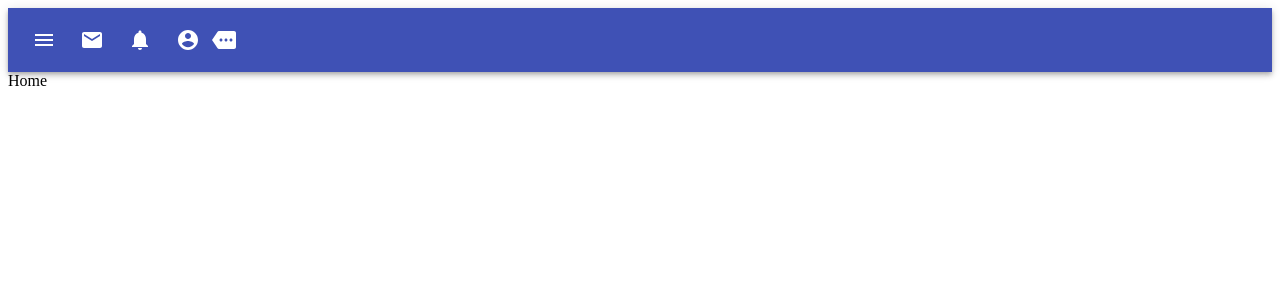
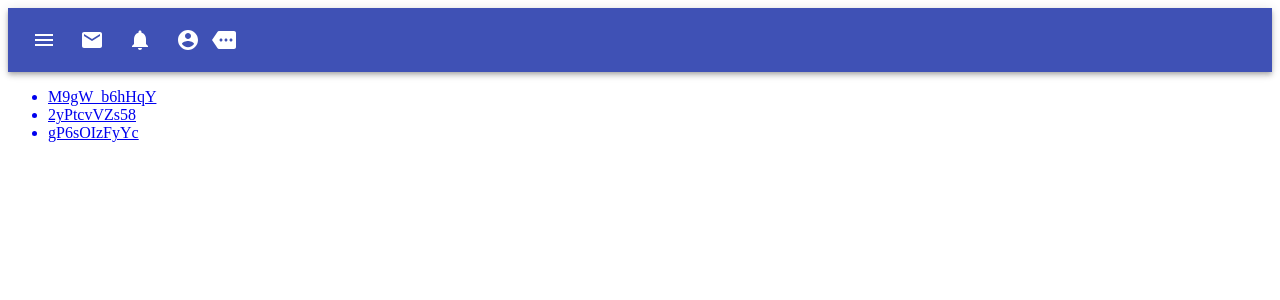
Before and after one commit to Tak-Iwamoto/redux-saga-test, a React (Create React App) app: page / in a window 1280 px wide. Shown: the top 300 px of the page. Built offline with nearby package versions, Linux system fonts and the light colour scheme.

Commit message:
api-for-redux-saga

```diff
--- a/package.json
+++ b/package.json
@@ -10,8 +10,8 @@
     "@types/react": "16.9.11",
     "@types/react-dom": "16.9.4",
     "@types/react-redux": "^7.1.2",
-    "@types/react-router": "^4.4.5",
-    "@types/react-router-dom": "^4.3.2",
+    "@types/react-router": "^5.1.3",
+    "@types/react-router-dom": "^5.1.3",
     "axios": "^0.19.0",
     "googleapis": "^45.0.0",
     "husky": "^3.0.9",
--- a/src/actions/youtube.ts
+++ b/src/actions/youtube.ts
@@ -6,7 +6,7 @@ import * as ActionType from './youtubeConstants';
 interface GetVideoParams {
   videoId: string;
 }
-interface GetMembersResult {
+interface GetVideoResult {
   video: VideoType;
 }
 
@@ -16,7 +16,7 @@ export const getVideo = {
     payload: params,
   }),
 
-  succeed: (params: GetVideoParams, result: GetMembersResult) => ({
+  succeed: (params: GetVideoParams, result: GetVideoResult) => ({
     type: ActionType.GET_VIDEO_SUCCEED as typeof ActionType.GET_VIDEO_SUCCEED,
     payload: { params, result },
   }),
--- a/src/components/Home.tsx
+++ b/src/components/Home.tsx
@@ -1,8 +1,17 @@
 import React, { FC } from 'react';
+import { Link } from 'react-router-dom';
+
+const ids: string[] = ['M9gW_b6hHqY', '2yPtcvVZs58', 'gP6sOIzFyYc'];
 
 const Home: FC = () => (
   <>
-    <div>Home</div>
+    <ul>
+      {ids.map(id => (
+        <Link to={`/videos/${id}`}>
+          <li key={id}>{id}</li>
+        </Link>
+      ))}
+    </ul>
   </>
 );
 
--- a/src/components/Video.tsx
+++ b/src/components/Video.tsx
@@ -1,7 +1,7 @@
 import React, { FC } from 'react';
 import {
+  Avatar,
   Card,
-  CardMedia,
   CardContent,
   Typography,
   IconButton,
@@ -24,13 +24,15 @@ const Video: FC<VideoProps> = ({ video, isLoading = false }) => {
       ? `${video.thumbnails.default.url}`
       : '/public/assets/image_not_found.png';
 
+  console.log(title);
+  console.log(thumbnailURL);
   return (
     <>
       {isLoading ? (
         <Spinner />
       ) : (
         <Card>
-          <CardMedia image={thumbnailURL} />
+          <Avatar src={thumbnailURL} />
           <CardContent>
             <Typography variant="body2" color="textSecondary" component="p">
               {title}
--- a/src/containers/Video.tsx
+++ b/src/containers/Video.tsx
@@ -43,6 +43,7 @@ const VideoContainer: FC<EnhancedVideoProps> = ({
   const { videoId } = match.params;
 
   useEffect(() => {
+    console.log(videoId);
     getVideoStart(videoId);
   }, []);
 
--- a/src/sagas/youtube.ts
+++ b/src/sagas/youtube.ts
@@ -1,26 +1,31 @@
 import { all, call, fork, put, takeLatest } from 'redux-saga/effects';
 
-import * as Action from '../actions/youtubeConstants';
+import * as ActionType from '../actions/youtubeConstants';
 import { getVideo } from '../actions/youtube';
 import { getVideoFactory } from '../services/youtube/api';
 
 function* runGetVideo(action: ReturnType<typeof getVideo.start>) {
+  console.log('run');
   const { videoId } = action.payload;
 
   try {
     const api = getVideoFactory();
     const video = yield call(api, videoId);
+    console.log(video);
+    console.log('get!');
 
-    yield put(getVideo.succeed({ videoId }, { video }));
+    yield put(getVideo.succeed(action.payload, { video }));
   } catch (err) {
-    yield put(getVideo.fail({ videoId }, err));
+    yield put(getVideo.fail(action.payload, err));
   }
 }
 
 export function* watchGetVideo() {
-  yield takeLatest(Action.GET_VIDEO_START, runGetVideo);
+  console.log('watch!');
+  yield takeLatest(ActionType.GET_VIDEO_START, runGetVideo);
 }
 
 export default function* rootSaga() {
+  console.log('root');
   yield all([fork(watchGetVideo)]);
 }
--- a/src/services/youtube/api.ts
+++ b/src/services/youtube/api.ts
@@ -22,7 +22,7 @@ export const getVideoFactory = (optionConfig?: ApiConfig) => {
   const getVideo = async (videoId: string) => {
     try {
       const res = await instance.get(
-        `/videos/?part=id,snippetcontentDetails&id=${videoId}&key=${process.env.API_KEY}`,
+        `/videos/?part=id,snippet,contentDetails&id=${videoId}&key=${process.env.REACT_APP_YOUTUBE_API_KEY}`,
       );
       if (res.status !== 200) {
         throw new Error('Server Error');
```
Also changed, not shown: src/index.tsx (+12 -4 lines), 2 other files (tests, documents, lock files or other folders).
